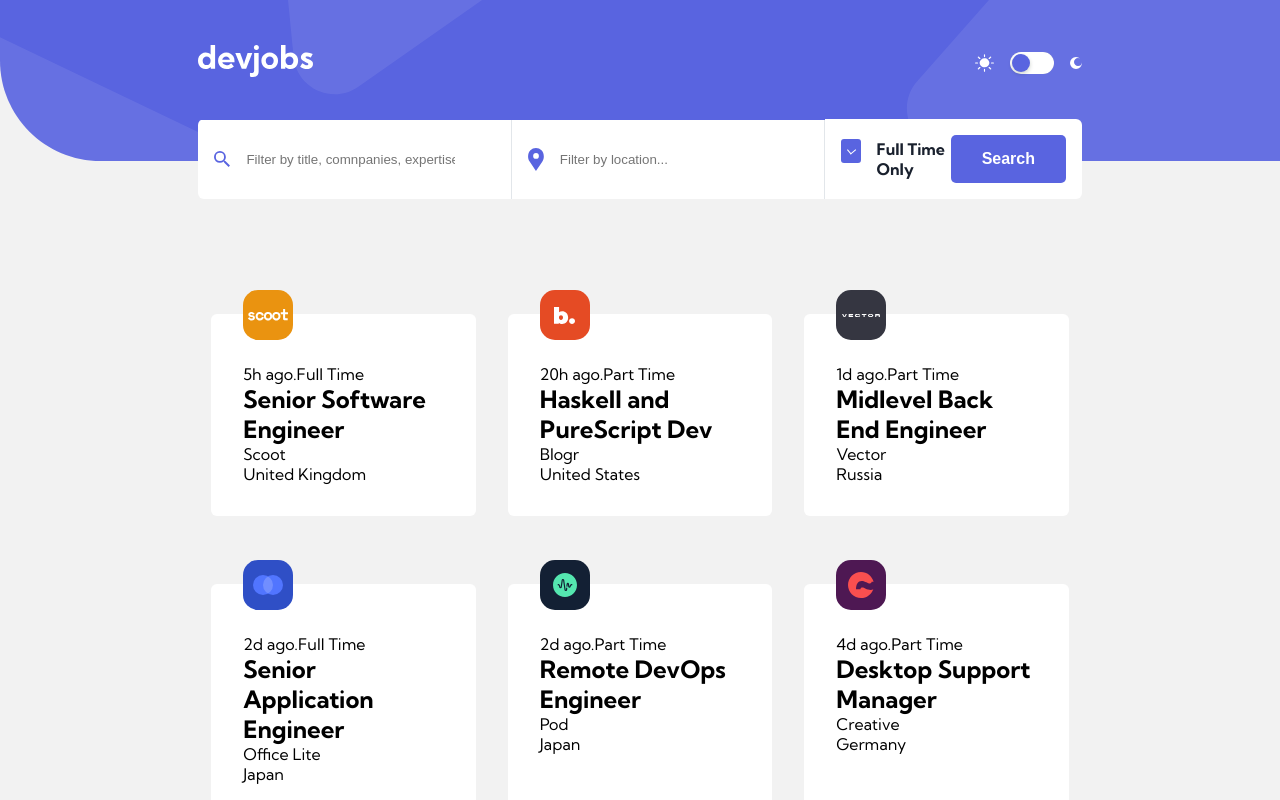
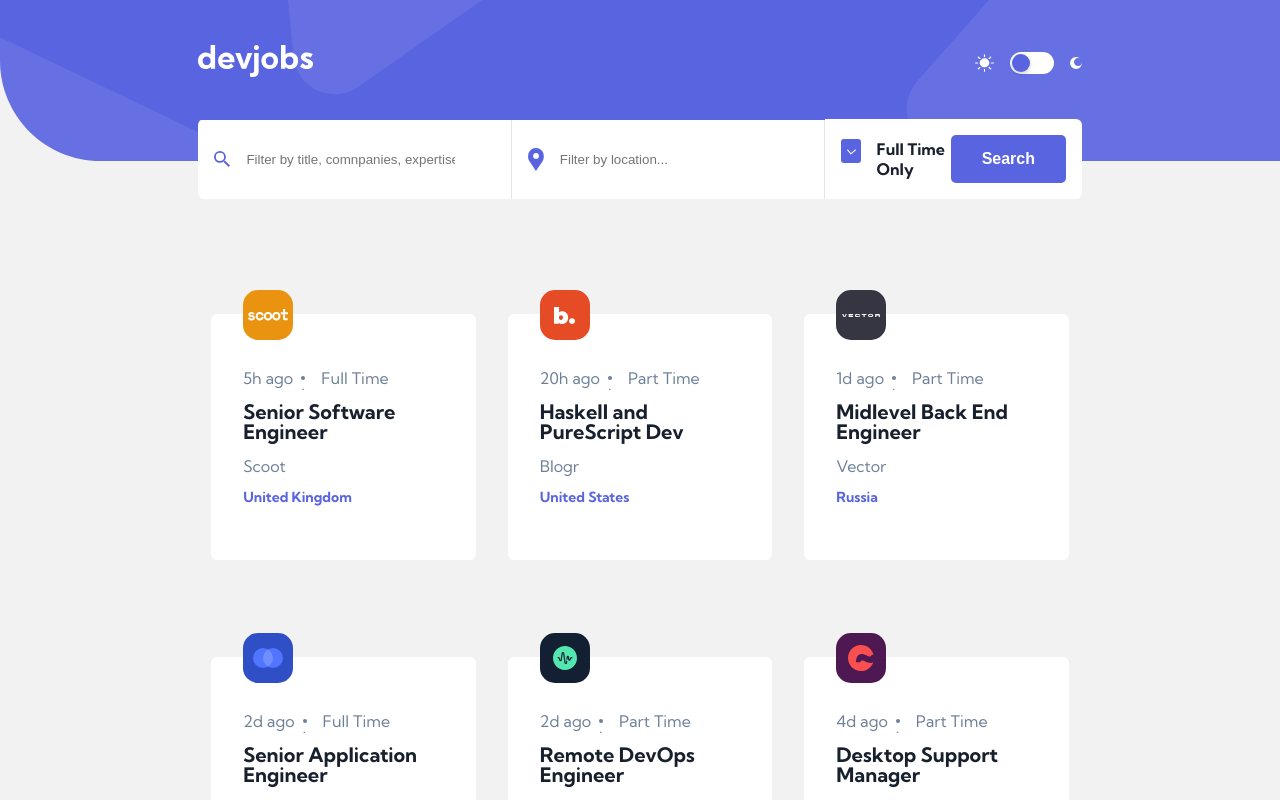
Before and after one commit to chiomaubaezuonu/devjobs, a React (Vite) app: page / in a window 1280 px wide. Shown: the top 800 px of the page. Built offline with nearby package versions, Linux system fonts and the light colour scheme.

Commit message:
Styled job card

```diff
--- a/src/App.css
+++ b/src/App.css
@@ -187,17 +187,19 @@ body {
   width: calc(100% - 25rem);
   margin: auto;
   margin-top: 8rem;
-
-
-.job-div {
-  padding: 3.125rem 2rem 2rem;
-  margin-bottom: 0.7rem;
+}
+.job-card {
+  padding: 3.5rem 2rem 3.5rem;
+  margin-bottom: 2.5rem;
   margin-top: 1.563rem;
   border-radius: 0.375rem;
   background-color: var(--filters-bg-color);
   width: calc(33.33333% - 1.8rem);
   position: relative;
 }
+
+.job-details {
+  margin-bottom: 1rem;
 }
 
 .logo-background {
@@ -212,7 +214,55 @@ body {
   justify-content: center;
   align-items: center;
   cursor: pointer;
+}
 
+.job-post-div {
+  display: flex;
+  margin-bottom: 1rem;
+  gap: 1rem;
+}
+
+.job-post {
+  display: flex;
+  font-weight: 400;
+  font-size: 1rem;
+  line-height: 1rem;
+  color: var(--light-text-color);
+  align-items: center;
+  gap: 0.5rem;
+}
+
+.dot {
+  display: flex;
+  margin: 0 0.75;
+  width: 0.25rem;
+  height: 0.25rem;
+  border-radius: 0.25rem;
+  background-color: var(--light-text-color);
+}
+
+.contract, .company {
+  font-size: 1rem;
+  line-height: 1rem;
+  color: var(--light-text-color);
+  align-items: center;
+}
+
+.job-title {
+  font-weight: 700;
+  font-size: 1.25rem;
+  line-height: 1.25rem;
+  color: var(--text-color);
+  margin: 0 0 1rem;
+}
+
+
+.job-location {
+  cursor: pointer;
+  color: var(--button-light-color);
+  font-weight: 700;
+  font-size: 0.875rem;
+  line-height: 0.875rem;
 }
 
 
--- a/src/App.tsx
+++ b/src/App.tsx
@@ -78,19 +78,19 @@ function App() {
 
       <main className={`jobs-list-container ${darkTheme ? "dark" : ""} `}>
         {jobData.map((job) => {
-          return <div key={job.id} className='job-div'>
+          return <div key={job.id} className='job-card'>
             <div className="job-details">
-              <p>
-                <span>{job.postedAt}.</span>
-                <span>{job.contract}</span>
-              </p>
-              <h2>{job.position}</h2>
-              <p>{job.company}</p>
-              <p>{job.location}</p>
+              <div className='logo-background' style={{ backgroundColor: job.logoBackground }}>
+                <img src={job.logo} className='logo' alt="logo" />
+              </div>
+              <div className='job-post-div'>
+                <span className='job-post'>{job.postedAt} <span className="dot"> . </span></span>
+                <span className='contract'>{job.contract}</span>
+              </div>
+              <p className='job-title'>{job.position}</p>
+              <p className='company'>{job.company}</p>
             </div>
-            <div className='logo-background' style={{backgroundColor: job.logoBackground}}>
-              <img src={job.logo} className='logo' alt="logo" />
-            </div>
+            <p className='job-location'>{job.location}</p>
           </div>
         })
         }
```
